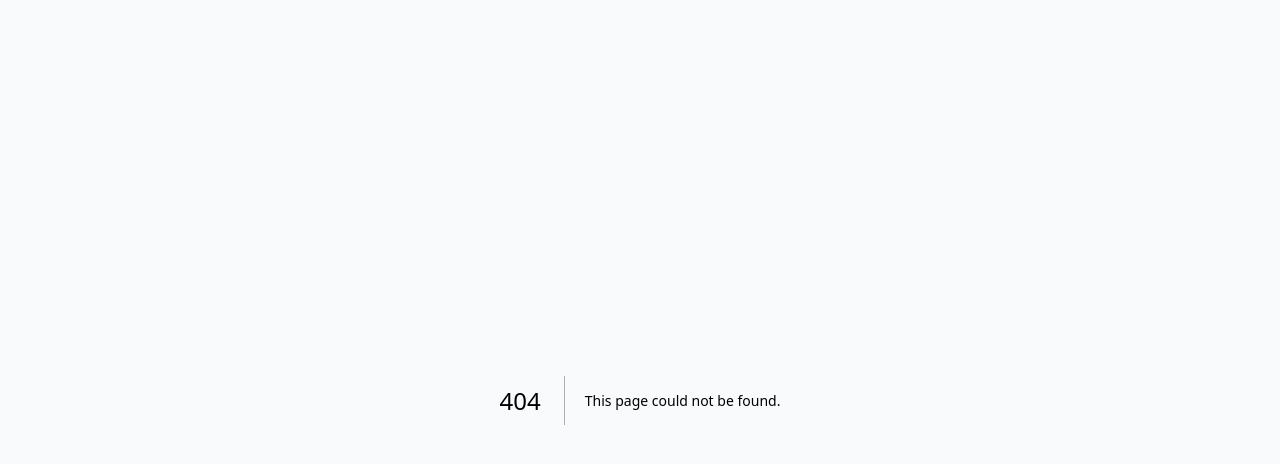
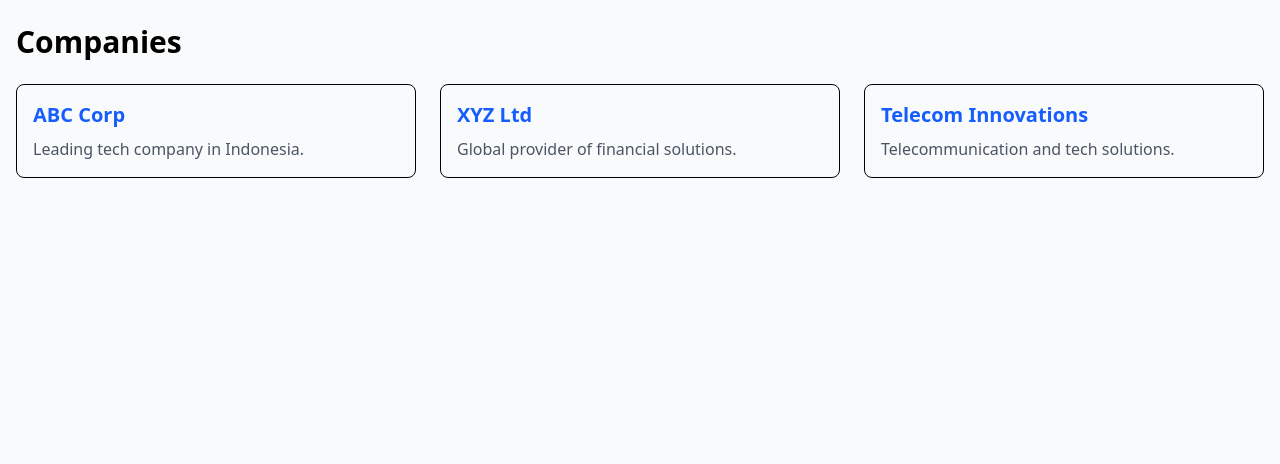
Before and after one commit to nabilrobbani84/recruitment_system, a Next.js app in the folder my-project/: page /companies in a window 1280 px wide. Before the commit this address had no page. Shown: the top 464 px of the page. Built offline with nearby package versions, Linux system fonts and the light colour scheme.

Commit message:
Create page.tsx

```diff
--- /dev/null
+++ b/my-project/app/companies/page.tsx
@@ -0,0 +1,38 @@
+import React from "react";
+import { useRouter } from "next/router";
+
+// Mock data (replace with actual API call or dynamic data)
+const companies = [
+  { id: 1, name: "ABC Corp", description: "Leading tech company in Indonesia." },
+  { id: 2, name: "XYZ Ltd", description: "Global provider of financial solutions." },
+  { id: 3, name: "Telecom Innovations", description: "Telecommunication and tech solutions." },
+];
+
+const Companies = () => {
+  const router = useRouter();
+
+  const handleCompanyClick = (companyId: number) => {
+    router.push(`/companies/${companyId}`);
+  };
+
+  return (
+    <div className="max-w-7xl mx-auto py-6 px-4">
+      <h1 className="text-3xl font-bold mb-6">Companies</h1>
+
+      <div className="grid grid-cols-1 sm:grid-cols-2 md:grid-cols-3 gap-6">
+        {companies.map((company) => (
+          <div
+            key={company.id}
+            className="border p-4 rounded-lg hover:bg-gray-100 cursor-pointer"
+            onClick={() => handleCompanyClick(company.id)}
+          >
+            <h2 className="text-xl font-semibold text-blue-600">{company.name}</h2>
+            <p className="mt-2 text-gray-600">{company.description}</p>
+          </div>
+        ))}
+      </div>
+    </div>
+  );
+};
+
+export default Companies;
```
